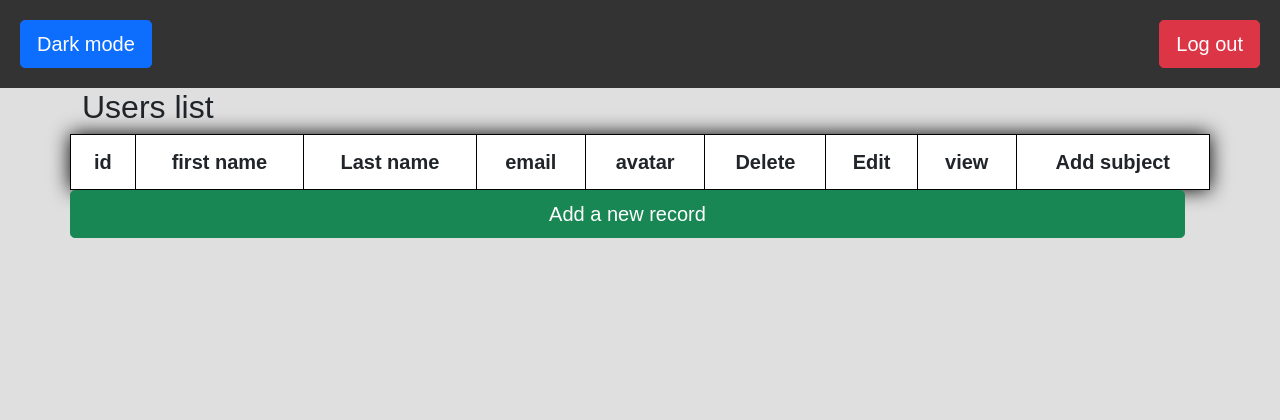
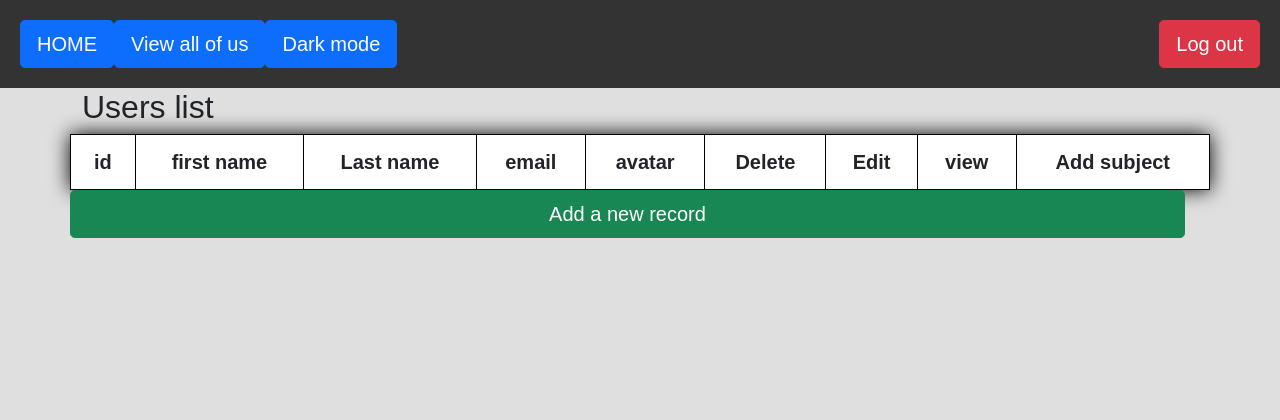
Before and after one commit to LiamNaidoo/Subject-selector, a Flask app: page /dashboard in a window 1280 px wide. Shown: the top 420 px of the page. Run offline with Flask 2, Linux system fonts and the light colour scheme; the visitor is signed in with stand-in values (Sample User, id 1); data that the repository does not hold is empty; some web fonts are replaced.

Commit message:
Navbar buttons

```diff
--- a/FlaskWebProject1/templates/_layout.html
+++ b/FlaskWebProject1/templates/_layout.html
@@ -19,6 +19,18 @@
     <!--navigation bar-->
     <nav>
         <ul>
+
+            <ul class="btn btn-primary btn-lg" style="float: left;">
+                <a style="text-decoration:none; color:#ffffff" href="/">HOME</a>
+
+            </ul>
+
+            <ul class="btn btn-primary btn-lg" style="float: left;">
+                <a style="text-decoration:none; color:#ffffff" href="/dashboard">View all of us</a>
+
+            </ul>
+
+
             {% if 'logged_in' in session %}
             <ul class="btn btn-danger btn-lg" style="float: right;">
 
```
